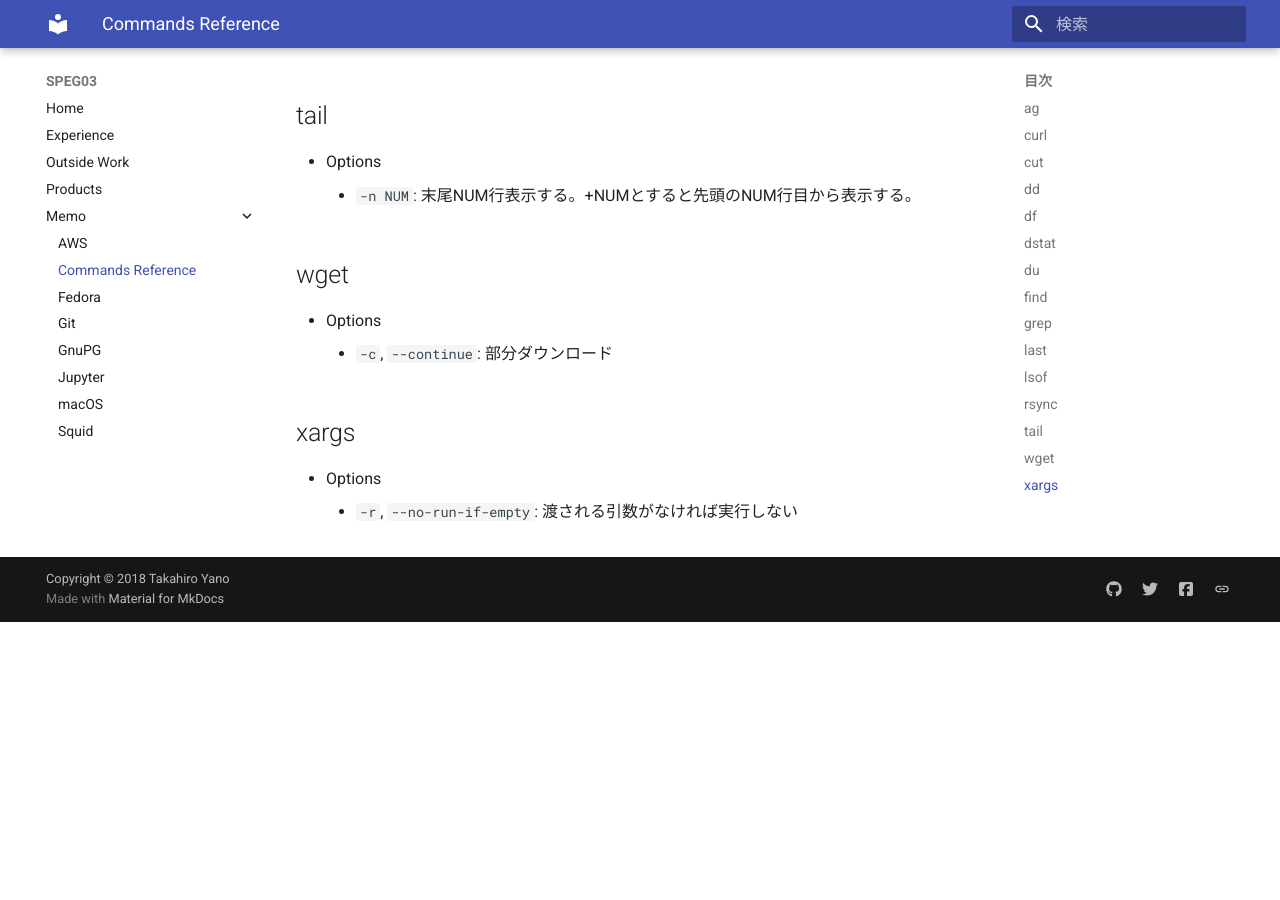
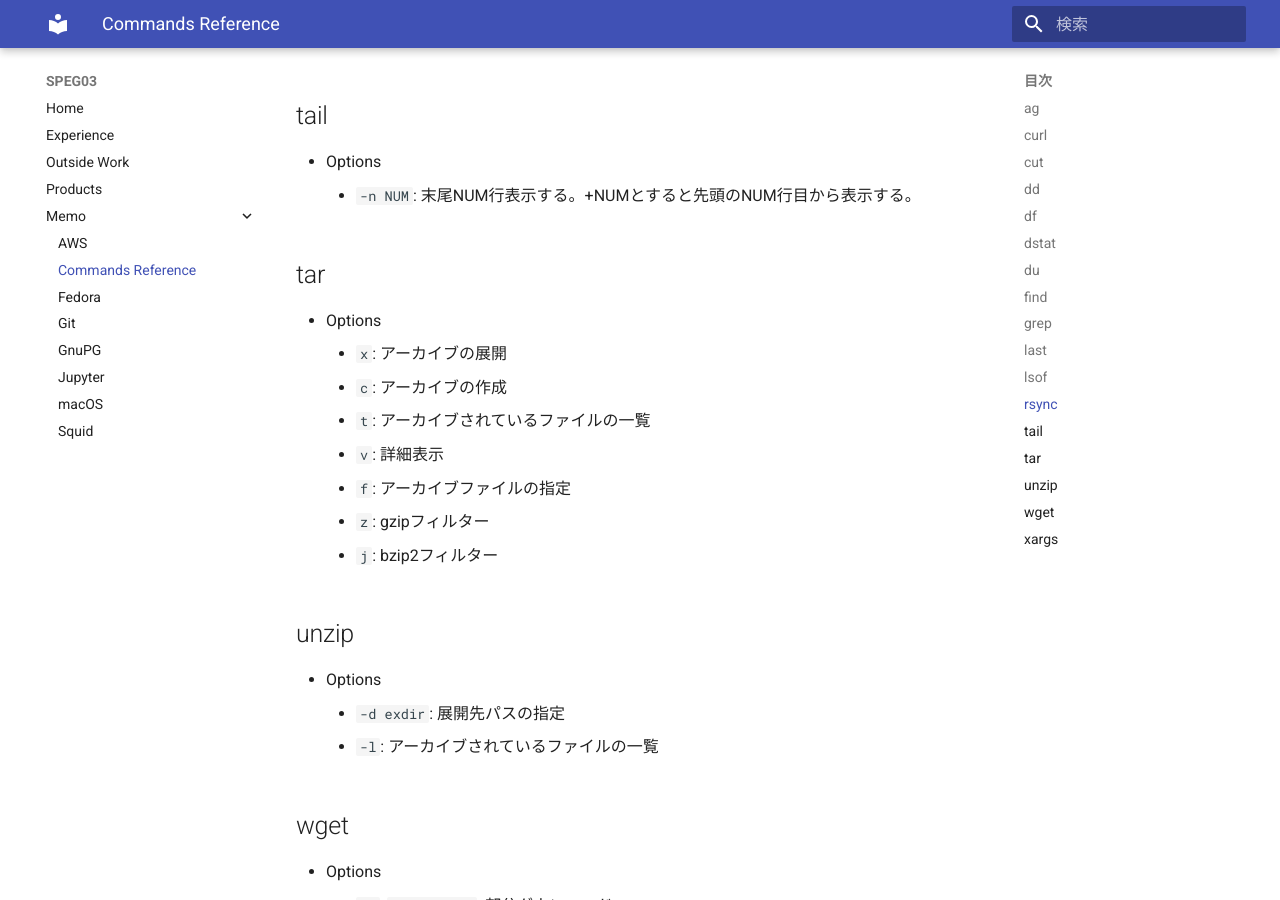
Before and after one commit to speg03/sp3.dev, an MkDocs documentation site: the page built from docs/memo/commands_reference.md, in a window 1280 px wide and 900 px high, scrolled down 2949 px. Built offline with MkDocs 1.6.1 and Material for MkDocs 9.7.7, drawn with Linux system fonts in a browser that asks for light colours; before the commit the page ends 3571 px from its top, so only the background shows below that.

Commit message:
:memo: Add tar and unzip

```diff
--- a/docs/memo/commands_reference.md
+++ b/docs/memo/commands_reference.md
@@ -100,6 +100,23 @@ refs: [Find broken symlinks and delete them](https://www.commandlinefu.com/comma
 * Options
     * `-n NUM`: 末尾NUM行表示する。+NUMとすると先頭のNUM行目から表示する。
 
+## tar
+
+* Options
+    * `x`: アーカイブの展開
+    * `c`: アーカイブの作成
+    * `t`: アーカイブされているファイルの一覧
+    * `v`: 詳細表示
+    * `f`: アーカイブファイルの指定
+    * `z`: gzipフィルター
+    * `j`: bzip2フィルター
+
+## unzip
+
+* Options
+    * `-d exdir`: 展開先パスの指定
+    * `-l`: アーカイブされているファイルの一覧
+
 ## wget
 
 * Options
```
